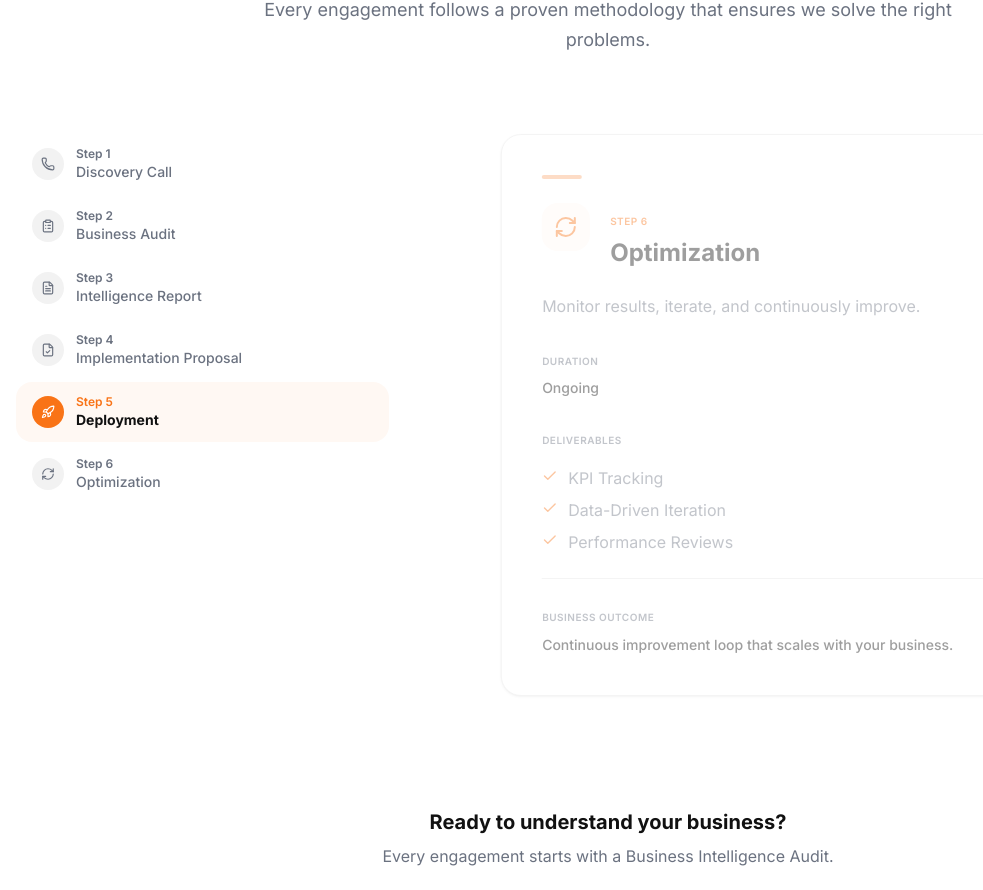
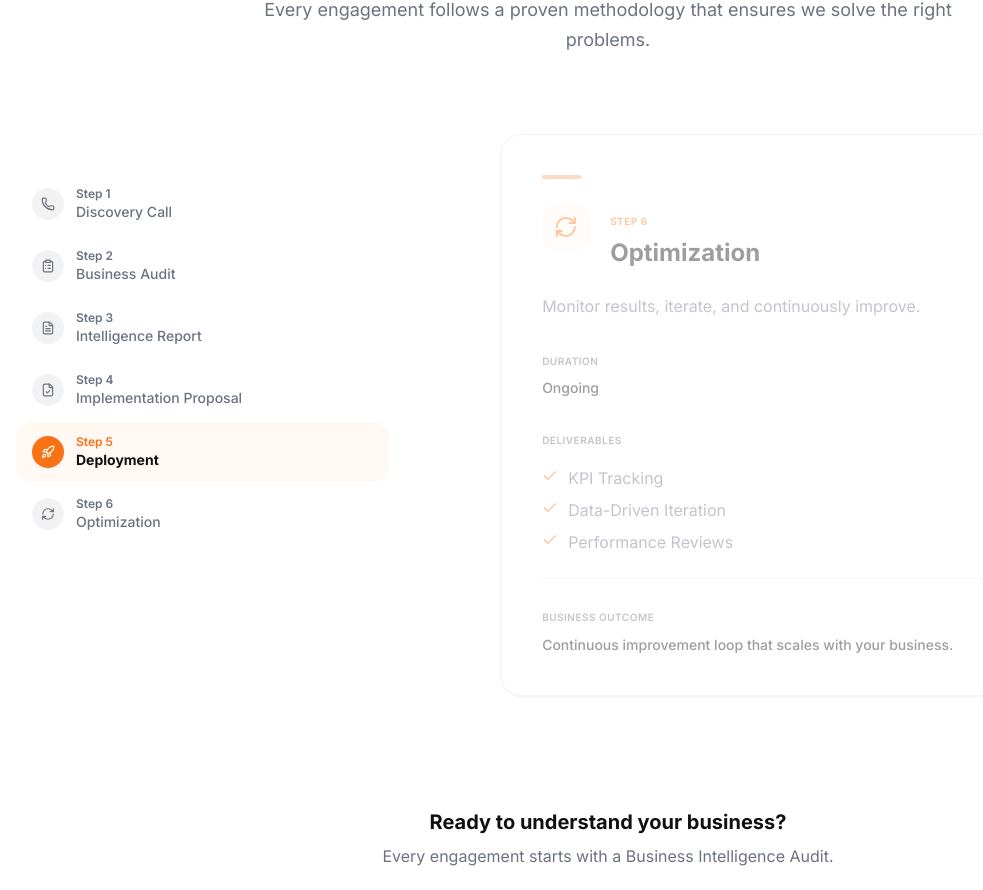
Before and after one commit to ThatKJ/awoken.in, a Next.js app: page / in a window 1280 px wide. Shown: the part 7595-8485 px from the top of the page, without its empty margins (32-1015 px from the left). Built offline with nearby package versions, Linux system fonts and the light colour scheme.

Commit message:
fix(home): align left timeline with first content card
- Added lg:pt-8 xl:pt-10 to left sticky nav to vertically align the first step with the top of the right card's content area (matching the card's p-8 / xl:p-10 padding)
- Desktop only; mobile unchanged
- 19 static routes, 0 errors

```diff
--- a/src/components/home/process.tsx
+++ b/src/components/home/process.tsx
@@ -172,7 +172,7 @@ export function Process() {
         {/* Desktop: two-column interactive */}
         <div className="hidden lg:grid lg:grid-cols-[1fr_2fr] lg:gap-12 xl:gap-16 mt-16 md:mt-20">
           {/* Left: Sticky Navigation */}
-          <div className="lg:sticky lg:top-32 lg:self-start">
+          <div className="lg:sticky lg:top-32 lg:self-start lg:pt-8 xl:pt-10">
             <nav className="space-y-0.5">
               {steps.map((step, i) => {
                 const isActive = i === active
```
